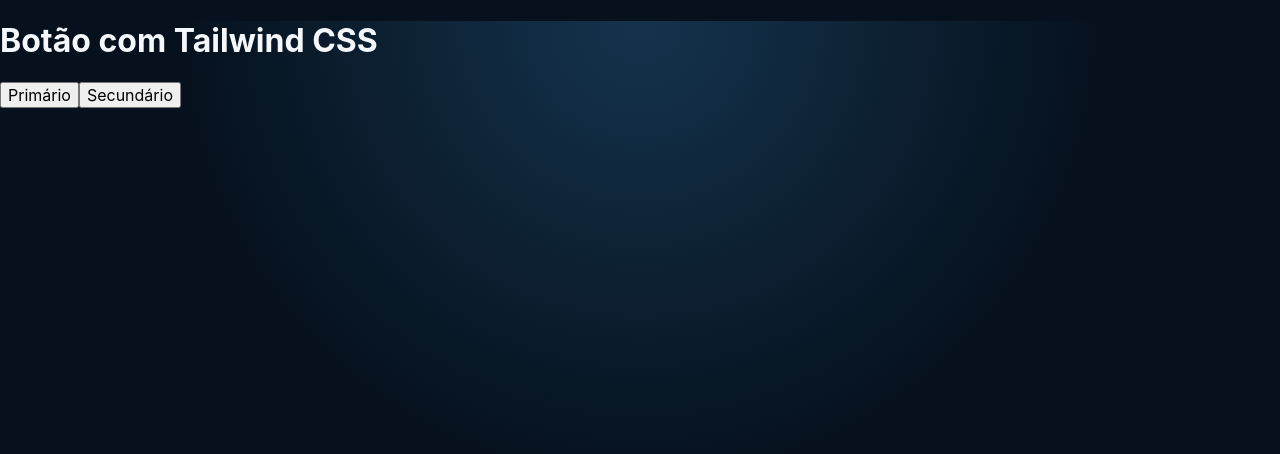
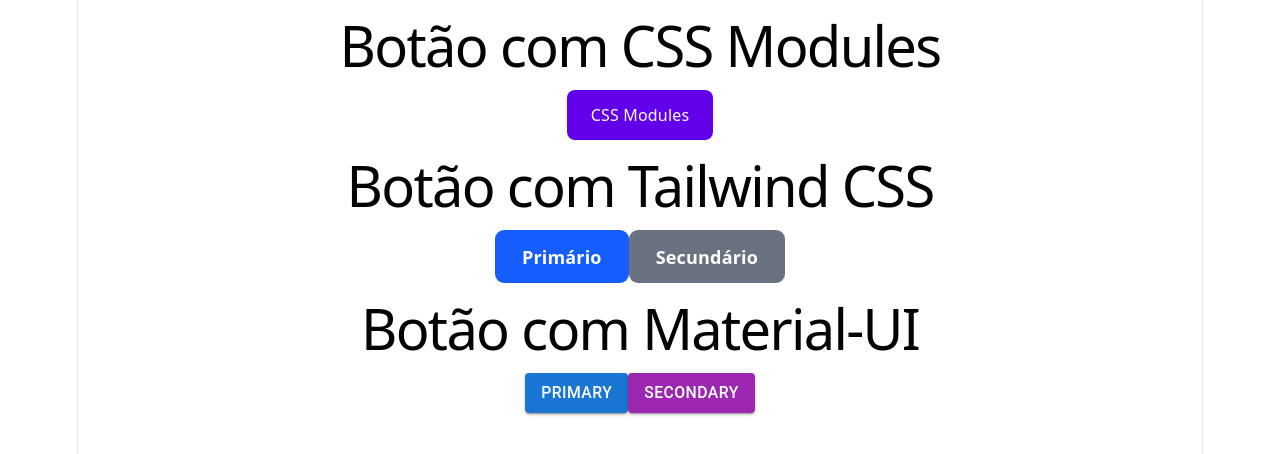
Before and after one commit to luizhenriquesophia202-ops/projeto-react-step, a React (Vite) app in the folder my-react-app/: page / in a window 1280 px wide. Shown: the top 454 px of the page. Built offline with nearby package versions, Linux system fonts and the light colour scheme.

Commit message:
aula 7 css modules tailwind material ui

```diff
--- a/my-react-app/package.json
+++ b/my-react-app/package.json
@@ -10,6 +10,9 @@
     "preview": "vite preview"
   },
   "dependencies": {
+    "@emotion/react": "^11.14.0",
+    "@emotion/styled": "^11.14.1",
+    "@mui/material": "^9.3.1",
     "@tailwindcss/vite": "^4.3.3",
     "react": "^19.2.7",
     "react-dom": "^19.2.7",
@@ -25,7 +28,7 @@
     "eslint-plugin-react-hooks": "^7.1.1",
     "eslint-plugin-react-refresh": "^0.5.3",
     "globals": "^17.7.0",
-    "postcss": "^8.5.25",
+    "postcss": "^8.5.26",
     "tailwindcss": "^4.3.3",
     "vite": "^8.1.1"
   }
--- a/my-react-app/src/App.jsx
+++ b/my-react-app/src/App.jsx
@@ -1,26 +1,22 @@
-import { useState } from "react";
-import LoginStatus from "./components/LoginStatus.jsx";
-import Notification from "./components/Notification.jsx";
-import ButtonTailwind from "./components/aula7/ButtonTailwind.jsx";
+
+import ButtonModules from './components/aula7/ButtonModules';
+import ButtonTailwind from './components/aula7/ButtonTailwind';
+import ButtonMUI from './components/aula7/ButtonMUI';
 
 function App() {
-  const [isLoggedIn, setIsLoggedIn] = useState(false);
-  const [hasNotification, setHasNotification] = useState(false);
+  return (
+    <div>
+      <h1>Botão com CSS Modules</h1>
+      <ButtonModules label="CSS Modules" />
 
-  function alterarLogin() {
-    setIsLoggedIn(!isLoggedIn);
-  }
-
-  function alterarNotificacao() {
-    setHasNotification(!hasNotification);
-  }
-
-  return (
-    <main>
       <h1>Botão com Tailwind CSS</h1>
       <ButtonTailwind label="Primário" primary />
       <ButtonTailwind label="Secundário" />
-    </main>
+
+      <h1>Botão com Material-UI</h1>
+      <ButtonMUI label="Primary" primary />
+      <ButtonMUI label="Secondary" />
+    </div>
   );
 }
 
--- /dev/null
+++ b/my-react-app/src/components/aula7/ButtonMUI.jsx
@@ -0,0 +1,12 @@
+
+import Button from '@mui/material/Button';
+
+const ButtonMUI = ({ label, primary }) => {
+  return (
+    <Button variant="contained" color={primary ? 'primary' : 'secondary'}>
+      {label}
+    </Button>
+  );
+};
+
+export default ButtonMUI;
--- a/my-react-app/src/index.css
+++ b/my-react-app/src/index.css
@@ -1,11 +1,9 @@
 @import "tailwindcss";
-/* @tailwind base;
-@tailwind components;
-@tailwind utilities; */
+
 
 :root {
   --text: #6b6375;
-  --text-h: #08060d;
+  --text-h: #030303;
   --bg: #fff;
   --border: #e5e4e7;
   --code-bg: #f4f3ec;
@@ -14,7 +12,11 @@
   --accent-border: rgba(170, 59, 255, 0.5);
   --social-bg: rgba(244, 243, 236, 0.5);
   --shadow:
-    rgba(0, 0, 0, 0.1) 0 10px 15px -3px, rgba(0, 0, 0, 0.05) 0 4px 6px -2px;
+    rgba(0, 0, 0, 0.1) 0 10px 15px -3px,
+git add .
+git commit -m "aula 7 css modules tailwind material ui"
+git push --set-upstream origin aula7-css-modules-tailwind-material
+           rgba(0, 0, 0, 0.05) 0 4px 6px -2px;
 
   --sans: system-ui, 'Segoe UI', Roboto, sans-serif;
   --heading: system-ui, 'Segoe UI', Roboto, sans-serif;
--- a/my-react-app/src/main.jsx
+++ b/my-react-app/src/main.jsx
@@ -2,7 +2,7 @@
 import { createRoot } from "react-dom/client";
 import { BrowserRouter } from "react-router";
 import App from "./App.jsx";
-import "./App.css";
+import "./index.css";
 
 createRoot(document.getElementById("root")).render(
   <StrictMode>
--- /dev/null
+++ b/my-react-app/tailwind.config.js
@@ -0,0 +1,9 @@
+
+/** @type {import('tailwindcss').Config} */
+export default {
+  content: ['./index.html', './src/**/*.{js,jsx}'],
+  theme: {
+    extend: {},
+  },
+  plugins: [],
+};
```
Also changed, not shown: 1 other file (tests, documents, lock files or other folders).
